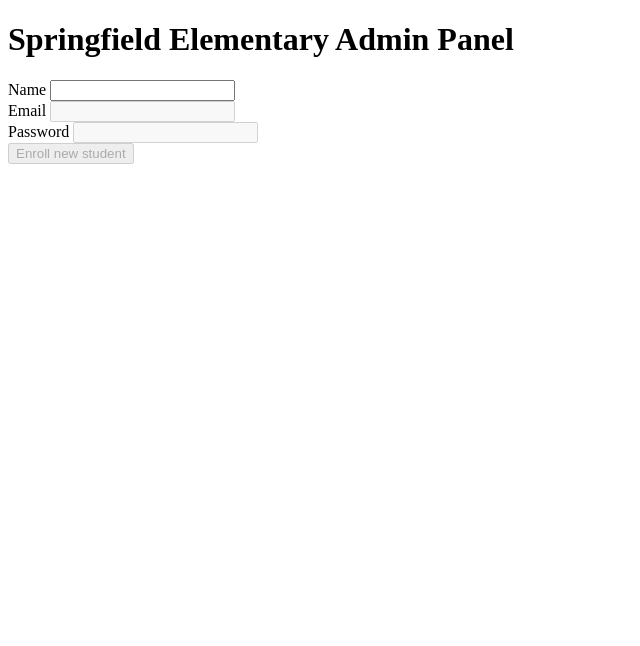
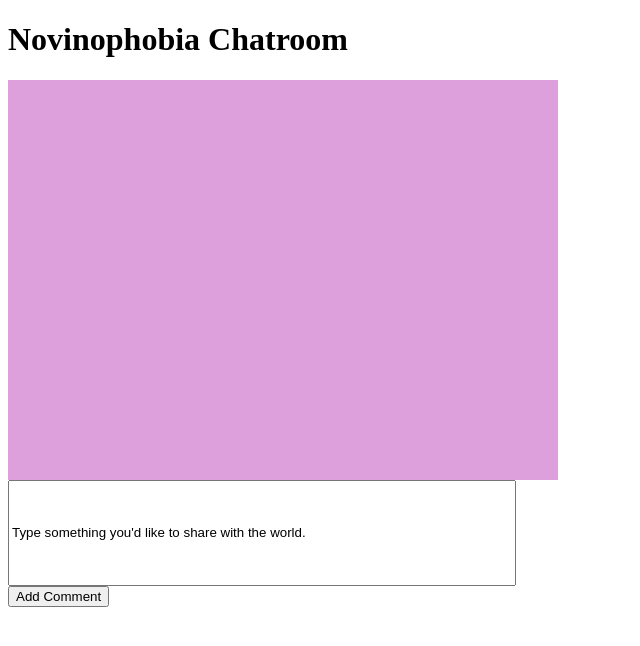
Before and after one commit to envyhunter/Novinophobia, a PHP site: page /Chatroom.php in a window 1280 px wide. Shown: the top 646 px of the page, without its empty margins (0-640 px from the left). Run offline with PHP 8.4, Linux system fonts and the light colour scheme.

Commit message:
Add files via upload

```diff
--- a/Chatroom.php
+++ b/Chatroom.php
@@ -1,16 +1,41 @@
 <!DOCTYPE html>
 <html>
+<?php
+require_once "DatabaseAdapter.php";
+//header('Content-Type: application/json');
+if (isset($_POST["im"])) {
+	echo "we got the informatoin";
+	$userid = $_POST["userid"];
+	$newmsg = $_POST["im"];
+	$newmsg = mysql_real_escape_string($newmsg);
+
+	//it's not getting into the database, some error is happening here
+	$myDatabaseFunctions = new DatabaseAdaptor();
+	$myDatabaseFunctions->addComment($username, $newmsg);
+	echo $newmsg;
+
+	//could add message id to db if prefer that, instead of pulling records by actual quote
+	$myDatabaseFunctions->echoMatch($newmsg);
+}
+?>
 <head>
 	<title>Chatroom</title>
 	<script type="text/javascript" src="../../prototype.js"></script>
-	<script type="text/javascript" src="springfield.js"></script>
+	<script type="text/javascript" src=".js"></script>
+	<link rel="stylesheet" type="text/css" href="mystyle.css">
 </head>
-<body>
-<h1>Springfield Elementary Admin Panel</h1>
-Name <input id="name" name="name"><span id="status"></span><br>
-Email <input id="email" name="email" disabled="disabled"/><br>
-Password <input type="password" id="pw" name="pw" disabled="disabled"/><br>
-<input type="submit" value="Enroll new student" disabled="disabled"/><br>
-<div id="errors"></div>
+<body id="chatroom">
+	<h1>Novinophobia Chatroom</h1>
+	<!--for CSS formatting purposes-->
+	<div id="chatbox"></div>
+	<div>
+		<!--form to send new IM-->
+		<form action="Chatroom.php" method="post">
+			<input id="im" type="textarea" size="500" value="Type something you'd like to share with the world."/><br>
+			<input type="submit" value="Add Comment"/><br>
+			<input type="hidden" id="userid" value="1">
+		</form>
+	<!--where we will report error messages-->
+	<div id="errors"></div>
 </body>
 </html>
--- a/DatabaseAdapter.php
+++ b/DatabaseAdapter.php
@@ -59,5 +59,11 @@
 				$stmt->bindParam ( 'userID', $UserId );
 				$stmt->execute ();
 	}
+	//is this wrong somehow?
+	public function addComment($userid, $newmsg) {
+		$stmt = $this->DB->prepare ( "INSERT INTO message VALUES ($userid, $newmsg, NULL)");
+		$stmt->bindParam('userid', $userid);
+		$stmt->execute ();
+	}
 }
 ?>
--- a/myStyle.css
+++ b/myStyle.css
@@ -7,3 +7,22 @@
 #login_Form {
 	float: center;
 }
+
+/*anything necessary for the body of this page*/
+#chatroom{
+
+}
+/*where messages will appear*/
+#chatbox{
+	height: 400px;
+	width: 550px;
+	background-color: plum;
+	overflow: scroll;
+}
+
+#im{
+	/*height: 100px;
+	width: 500px;*/
+	width:500px;
+	height:100px;
+}
```
Also changed, not shown: chatsystem.sql (added, +16 -0 lines).
